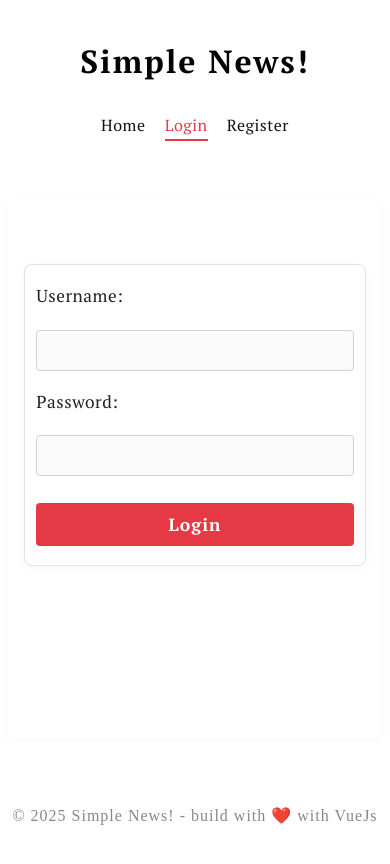
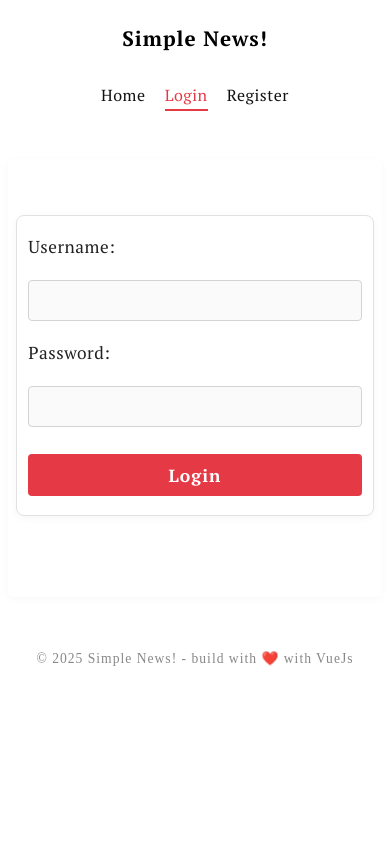
Before and after one commit to Alelizzt/SimpleNewsSystem, a Vue app in the folder frontend/simple-news/: page /login in a window 390 px wide. Built offline with nearby package versions, Linux system fonts and the light colour scheme.

Commit message:
Se agrega responsividad

```diff
--- a/frontend/simple-news/src/App.vue
+++ b/frontend/simple-news/src/App.vue
@@ -145,9 +145,51 @@ nav a.router-link-exact-active {
   main {
     max-width: 98vw;
     padding: 1rem;
+    min-height: 50vh;
   }
   #header h1 {
     font-size: 2rem;
   }
+  .navbar-container {
+    max-width: 98vw;
+    padding: 0 0.5rem;
+  }
+  nav {
+    gap: 1rem;
+    flex-wrap: wrap;
+    font-size: 1rem;
+    padding-bottom: 0.3rem;
+  }
+  footer {
+    font-size: 0.9rem;
+    padding: 0.8rem 0 0.8rem 0;
+  }
+}
+
+@media (max-width: 600px) {
+  main {
+    padding: 0.5rem;
+    font-size: 0.98rem;
+  }
+  #header {
+    padding: 1rem 0 0.5rem 0;
+  }
+  #header h1 {
+    font-size: 1.3rem;
+    letter-spacing: 1px;
+  }
+  .navbar-container {
+    padding: 0 0.2rem;
+  }
+  nav {
+    gap: 0.5rem;
+    font-size: 0.95rem;
+    flex-direction: column;
+    align-items: center;
+  }
+  footer {
+    font-size: 0.85rem;
+    padding: 0.5rem 0 0.5rem 0;
+  }
 }
 </style>
```
